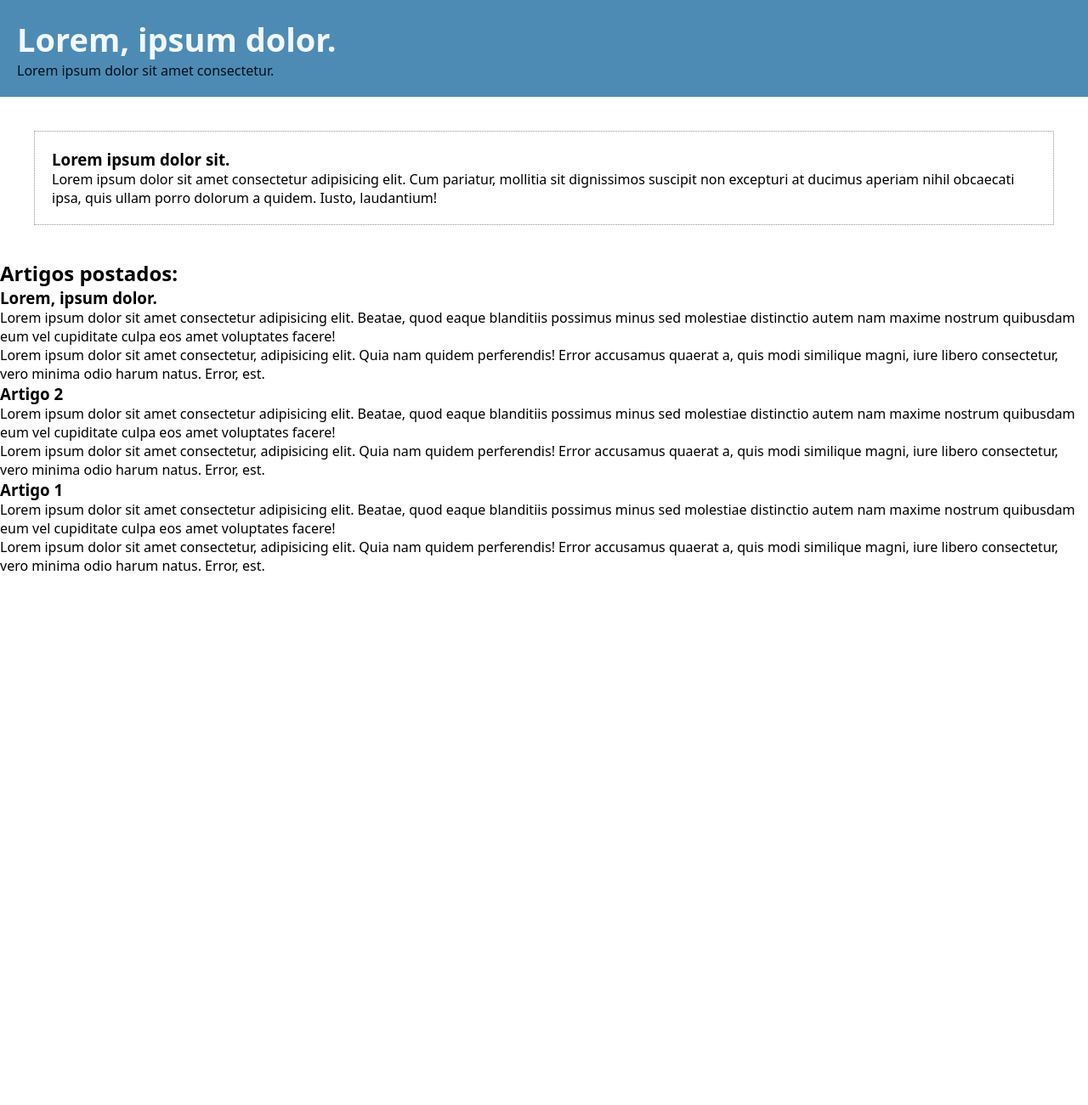
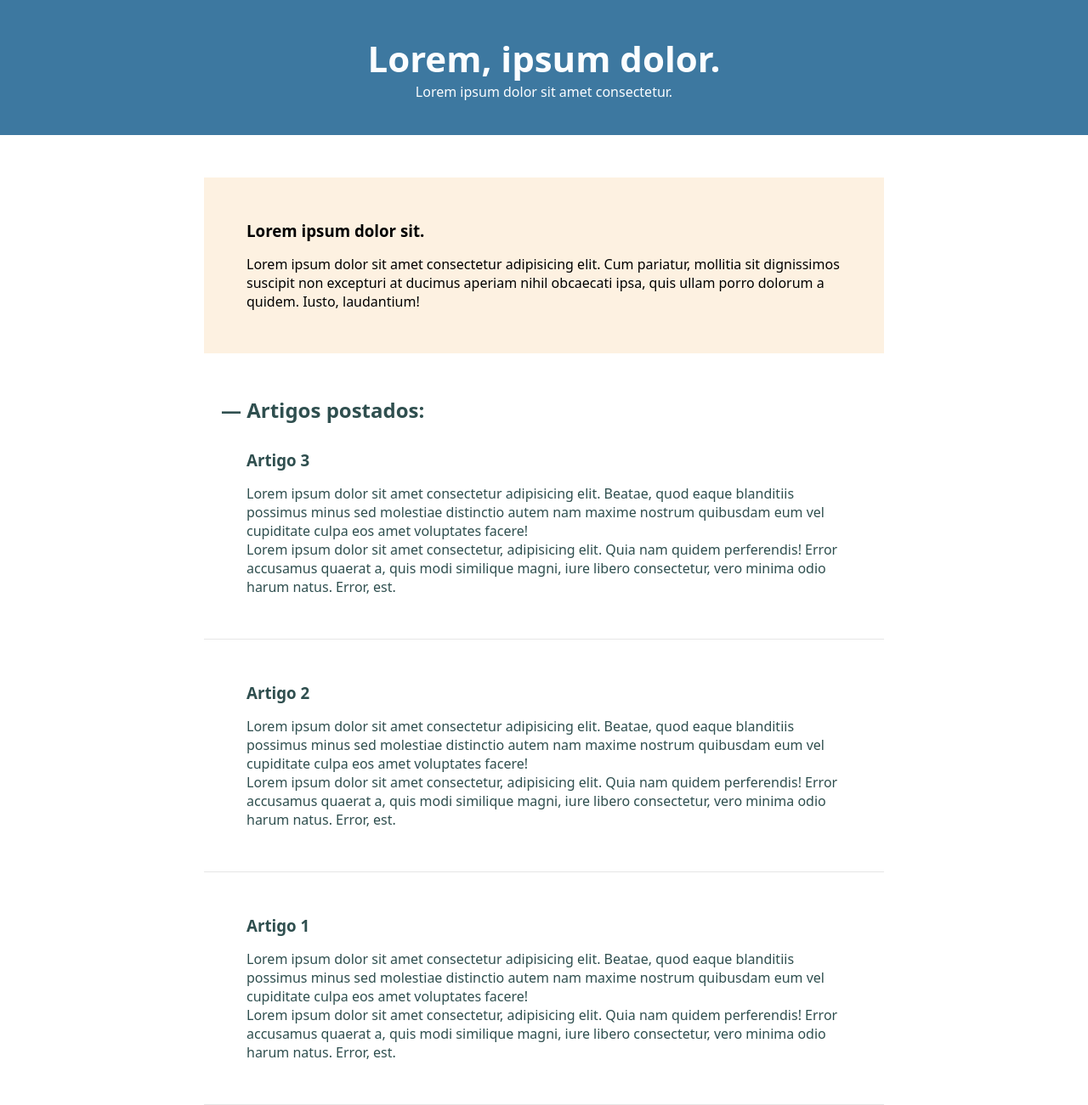
Before and after one commit to ErickFSilvaProg/Desenvolvimento_Web_Joao_Ribeiro, a PHP site: page / in a window 1280 px wide. Shown: the whole page at 85% size. Before the commit the page ends 674 px from the top, so only its background shows below. Run offline with PHP 8.4, Linux system fonts and the light colour scheme.

Commit message:
Desenvolvimento_Web_Joao_Ribeiro, 15/07/2026 (noite)

```diff
--- a/Secao_02_html5_css3_nivel_1/aula026_css3_box_model/estilos.css
+++ b/Secao_02_html5_css3_nivel_1/aula026_css3_box_model/estilos.css
@@ -9,31 +9,75 @@
 
 /* HEADER */
 header {
-    margin-bottom: 30px;
-    background-color: rgb(78, 139, 180);
+    padding: 40px 0;
+    background-color: rgb(61, 120, 160);
+}
+
+header div {
+    /* border: 1px solid chocolate; */
+    text-align: center;
 }
 
 header h1 {
-    color: rgb(241, 248, 255);
-    font-size: 38px;
+    color: rgb(251, 253, 255);
+    font-size: 42px;
 }
 
 header p {
-    color: rgb(1, 16, 27);
+    color: rgb(251, 253, 255);
 }
+
+
+/* CONTAINER */
 
 
 /* MAIN */
 main {
-    border: 1px dotted rgb(148, 148, 148);
+    background-color: rgb(253, 241, 225);
+}
+
+main h3 {
+    margin-bottom: 16px;
+}
+
+
+/* ARTIGOS POSTADOS */
+#artigos-postados {
+    margin: 0 50px;
+    /* border: 1px solid chocolate; */
+    color: darkslategray;
+}
+
+#artigos-postados h2 {
+    margin: 0 20px 30px;
+}
+
+#artigos-postados article {
+    margin-bottom: 50px;
+    padding: 0 50px 50px;
+    border-bottom: 1px solid rgb(230, 230, 230);
+}
+
+#artigos-postados article:last-child {
+    margin-bottom: 0;
+}
+
+#artigos-postados h3 {
+    margin-bottom: 16px;
 }
 
 
 /*  */
+.margin-auto { margin: auto; }
 .margin-20 { margin: 20px; }
 .margin-30 { margin: 30px; }
 .margin-40 { margin: 40px; }
+.margin-50 { margin: 50px; }
 
 .padding-20 { padding: 20px; }
 .padding-30 { padding: 30px; }
 .padding-40 { padding: 40px; }
+.padding-50 { padding: 50px; }
+
+.max-width-800 { max-width: 800px; }
+.max-width-900 { max-width: 900px; }
--- a/Secao_02_html5_css3_nivel_1/aula026_css3_box_model/index.html
+++ b/Secao_02_html5_css3_nivel_1/aula026_css3_box_model/index.html
@@ -12,40 +12,54 @@
 
 <body>
 
-    <header class="padding-20">
+    <header>
+        <div class="margin-auto max-width-800">
             <h1>
                 Lorem, ipsum dolor.
             </h1>
             <p>
                 Lorem ipsum dolor sit amet consectetur.
             </p>
+        </div>
     </header>
 
-    <main class="margin-40 padding-20">
+    <section id="container" class="margin-auto max-width-900">
+
+        <main class="margin-50 padding-50">
             <article>
                 <h3>
                     Lorem ipsum dolor sit.
                 </h3>
                 <p>
-                Lorem ipsum dolor sit amet consectetur adipisicing elit. Cum pariatur, mollitia sit dignissimos suscipit non excepturi at ducimus aperiam nihil obcaecati ipsa, quis ullam porro dolorum a quidem. Iusto, laudantium!
+                    Lorem ipsum dolor sit amet consectetur adipisicing elit. Cum pariatur, mollitia sit dignissimos
+                    suscipit
+                    non excepturi at ducimus aperiam nihil obcaecati ipsa, quis ullam porro dolorum a quidem. Iusto,
+                    laudantium!
                 </p>
             </article>
         </main>
 
-    <section>
+        <section id="artigos-postados">
             <h2>
-            Artigos postados:
+                — Artigos postados:
             </h2>
 
             <article>
                 <h3>
-                Lorem, ipsum dolor.
+                    Artigo 3
                 </h3>
                 <p>
-                Lorem ipsum dolor sit amet consectetur adipisicing elit. Beatae, quod eaque blanditiis possimus minus sed molestiae distinctio autem nam maxime nostrum quibusdam eum vel cupiditate culpa eos amet voluptates facere!
+                    Lorem ipsum dolor sit amet consectetur adipisicing elit. Beatae, quod eaque blanditiis possimus
+                    minus
+                    sed molestiae distinctio autem nam maxime nostrum quibusdam eum vel cupiditate culpa eos amet
+                    voluptates
+                    facere!
                 </p>
                 <p>
-                Lorem ipsum dolor sit amet consectetur, adipisicing elit. Quia nam quidem perferendis! Error accusamus quaerat a, quis modi similique magni, iure libero consectetur, vero minima odio harum natus. Error, est.
+                    Lorem ipsum dolor sit amet consectetur, adipisicing elit. Quia nam quidem perferendis! Error
+                    accusamus
+                    quaerat a, quis modi similique magni, iure libero consectetur, vero minima odio harum natus. Error,
+                    est.
                 </p>
             </article>
 
@@ -54,10 +68,17 @@
                     Artigo 2
                 </h3>
                 <p>
-                Lorem ipsum dolor sit amet consectetur adipisicing elit. Beatae, quod eaque blanditiis possimus minus sed molestiae distinctio autem nam maxime nostrum quibusdam eum vel cupiditate culpa eos amet voluptates facere!
+                    Lorem ipsum dolor sit amet consectetur adipisicing elit. Beatae, quod eaque blanditiis possimus
+                    minus
+                    sed molestiae distinctio autem nam maxime nostrum quibusdam eum vel cupiditate culpa eos amet
+                    voluptates
+                    facere!
                 </p>
                 <p>
-                Lorem ipsum dolor sit amet consectetur, adipisicing elit. Quia nam quidem perferendis! Error accusamus quaerat a, quis modi similique magni, iure libero consectetur, vero minima odio harum natus. Error, est.
+                    Lorem ipsum dolor sit amet consectetur, adipisicing elit. Quia nam quidem perferendis! Error
+                    accusamus
+                    quaerat a, quis modi similique magni, iure libero consectetur, vero minima odio harum natus. Error,
+                    est.
                 </p>
             </article>
 
@@ -66,12 +87,21 @@
                     Artigo 1
                 </h3>
                 <p>
-                Lorem ipsum dolor sit amet consectetur adipisicing elit. Beatae, quod eaque blanditiis possimus minus sed molestiae distinctio autem nam maxime nostrum quibusdam eum vel cupiditate culpa eos amet voluptates facere!
+                    Lorem ipsum dolor sit amet consectetur adipisicing elit. Beatae, quod eaque blanditiis possimus
+                    minus
+                    sed molestiae distinctio autem nam maxime nostrum quibusdam eum vel cupiditate culpa eos amet
+                    voluptates
+                    facere!
                 </p>
                 <p>
-                Lorem ipsum dolor sit amet consectetur, adipisicing elit. Quia nam quidem perferendis! Error accusamus quaerat a, quis modi similique magni, iure libero consectetur, vero minima odio harum natus. Error, est.
+                    Lorem ipsum dolor sit amet consectetur, adipisicing elit. Quia nam quidem perferendis! Error
+                    accusamus
+                    quaerat a, quis modi similique magni, iure libero consectetur, vero minima odio harum natus. Error,
+                    est.
                 </p>
             </article>
+        </section>
+
     </section>
 
 </body>
```
Lines whose indentation alone changed are shown as unchanged.
